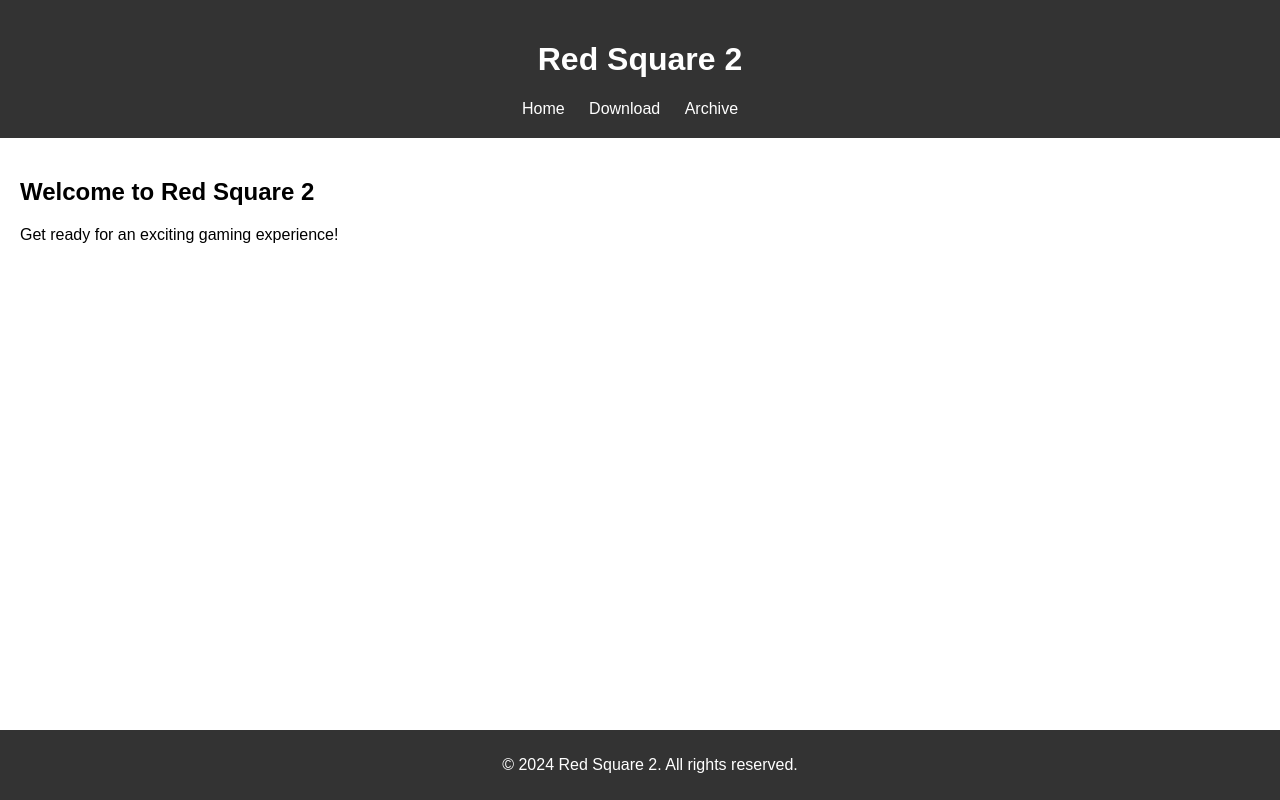
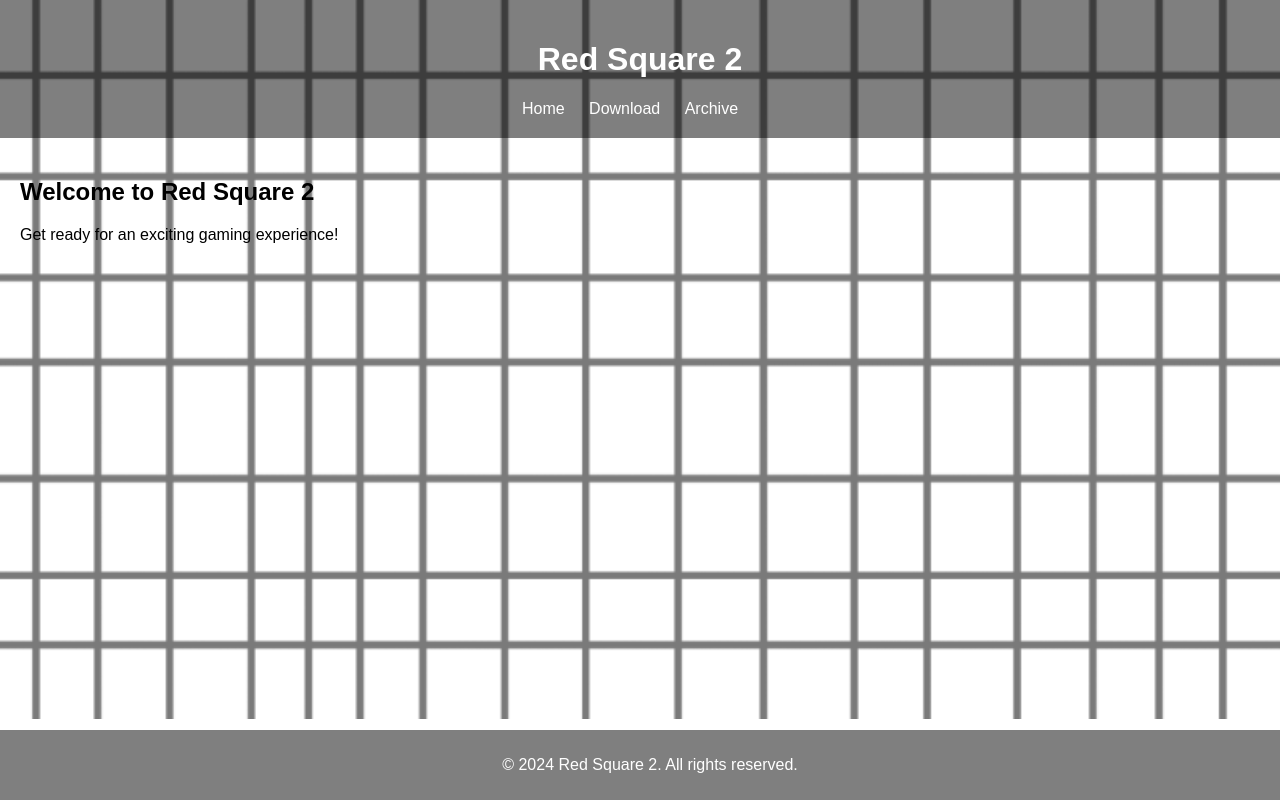
Before and after one commit to jjsal1234/red-square, a plain HTML site: page index.html in a window 1280 px wide. Drawn offline with Linux system fonts and the light colour scheme.

Commit message:
Update styles.css

```diff
--- a/styles.css
+++ b/styles.css
@@ -2,10 +2,13 @@ body {
     font-family: Arial, sans-serif;
     margin: 0;
     padding: 0;
+    background-image: url('https://jjsal1234.github.io/red-square/bg.png');
+    background-size: cover;
+    background-repeat: no-repeat;
 }
 
 header {
-    background-color: #333;
+    background-color: rgba(0, 0, 0, 0.5);
     color: white;
     padding: 20px;
     text-align: center;
@@ -32,7 +35,7 @@ main {
 }
 
 footer {
-    background-color: #333;
+    background-color: rgba(0, 0, 0, 0.5);
     color: white;
     padding: 10px;
     text-align: center;
```
